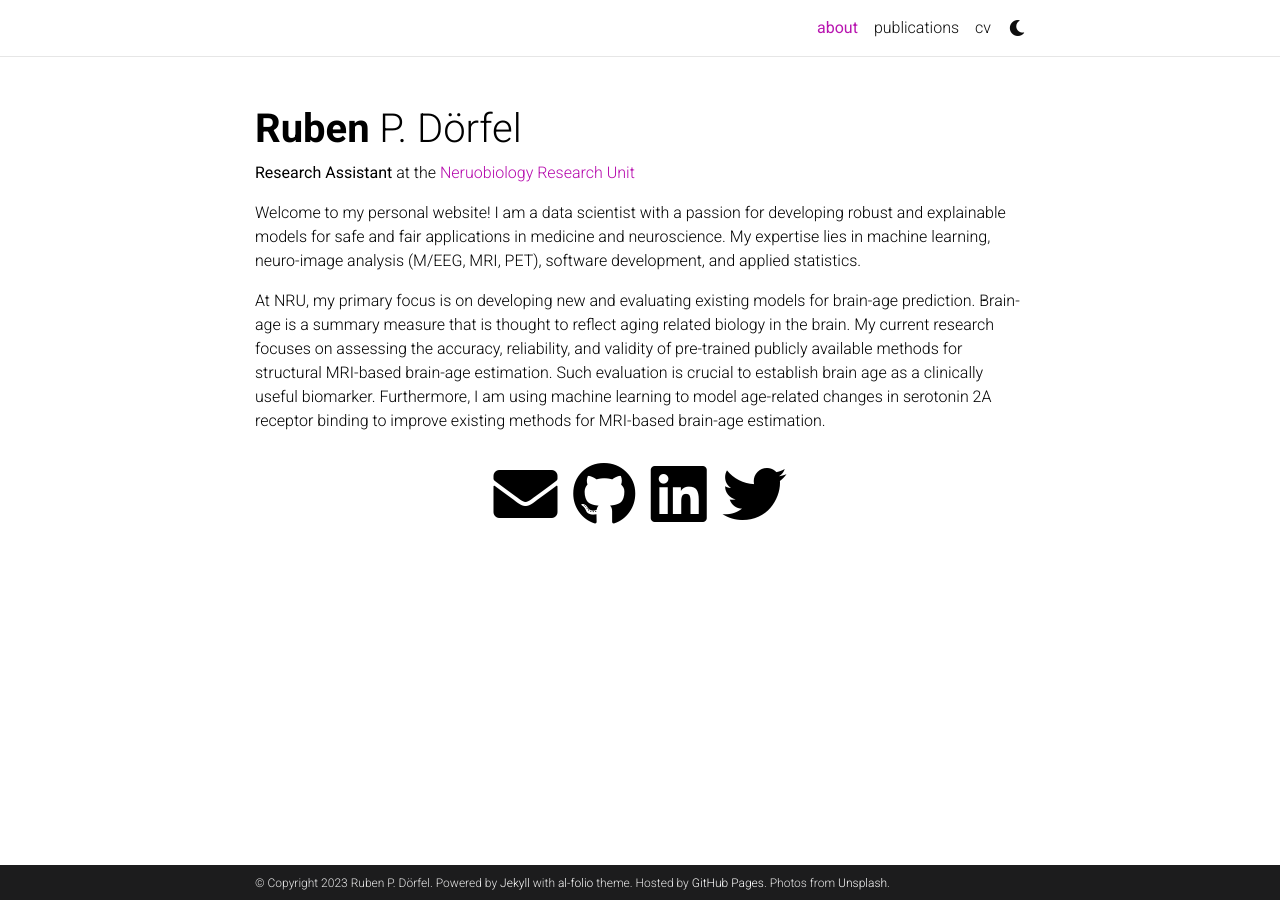
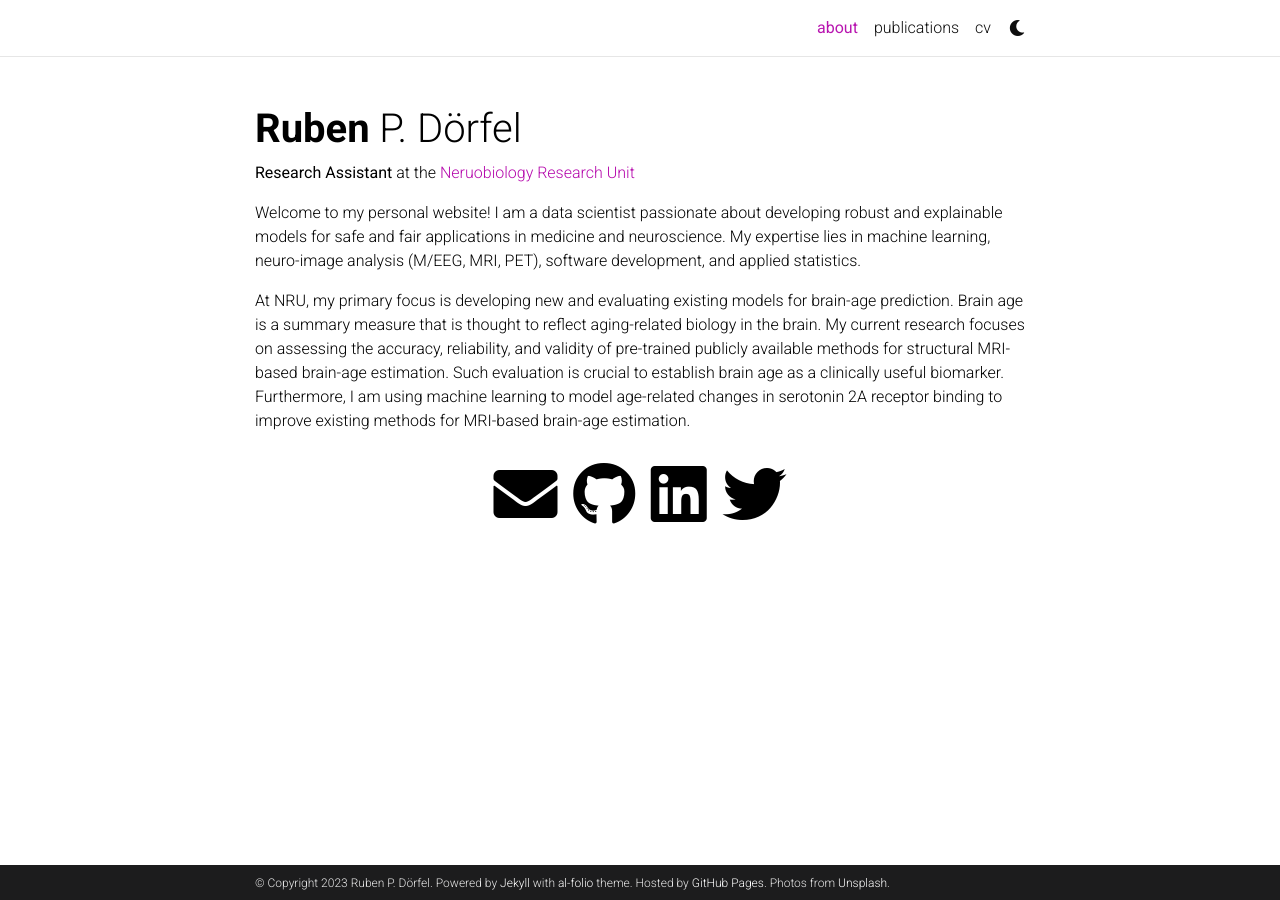
Before and after one commit to RDoerfel/rdoerfel.github.io, a Jekyll site: the page built from _pages/about.md, in a window 1280 px wide. Built offline with Jekyll 4.4.1, drawn with Linux system fonts in a browser that asks for light colours; comment, search, counter and statistics services are not loaded; a style sheet for code colours, icons or effects is not loaded.

Commit message:
update about page

```diff
--- a/_pages/about.md
+++ b/_pages/about.md
@@ -14,6 +14,6 @@
 social: true  # includes social icons at the bottom of the page
 ---
 
-Welcome to my personal website! I am a data scientist with a passion for developing robust and explainable models for safe and fair applications in medicine and neuroscience. My expertise lies in machine learning, neuro-image analysis (M/EEG, MRI, PET), software development, and applied statistics.
+Welcome to my personal website! I am a data scientist passionate about developing robust and explainable models for safe and fair applications in medicine and neuroscience. My expertise lies in machine learning, neuro-image analysis (M/EEG, MRI, PET), software development, and applied statistics.
 
-At NRU, my primary focus is on developing new and evaluating existing models for brain-age prediction. Brain-age is a summary measure that is thought to reflect aging related biology in the brain. My current research focuses on assessing the accuracy, reliability, and validity of pre-trained publicly available methods for structural MRI-based brain-age estimation. Such evaluation is crucial to establish brain age as a clinically useful biomarker. Furthermore, I am using machine learning to model age-related changes in serotonin 2A receptor binding to improve existing methods for MRI-based brain-age estimation.
+At NRU, my primary focus is developing new and evaluating existing models for brain-age prediction. Brain age is a summary measure that is thought to reflect aging-related biology in the brain. My current research focuses on assessing the accuracy, reliability, and validity of pre-trained publicly available methods for structural MRI-based brain-age estimation. Such evaluation is crucial to establish brain age as a clinically useful biomarker. Furthermore, I am using machine learning to model age-related changes in serotonin 2A receptor binding to improve existing methods for MRI-based brain-age estimation.
```
